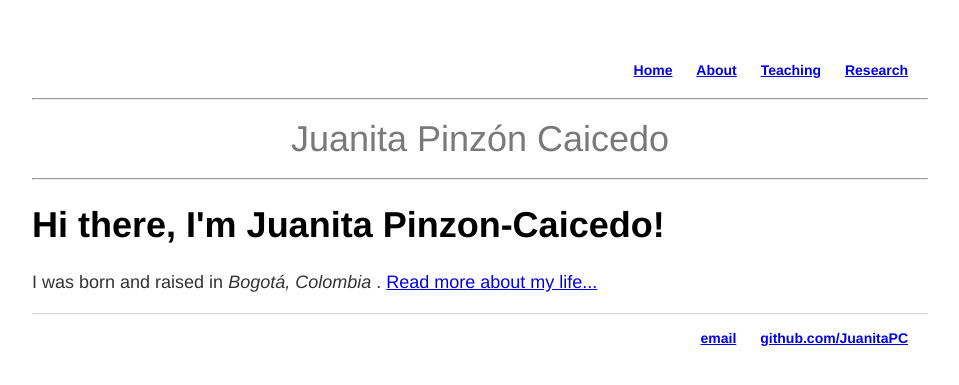
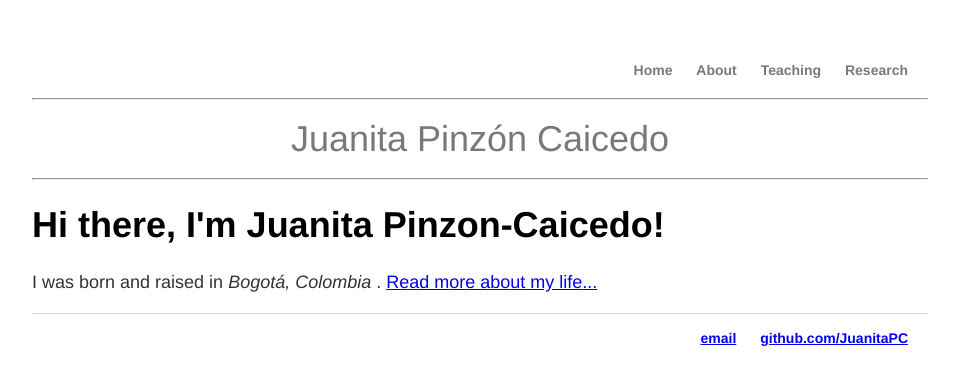
Before and after one commit to JuanitaPC/JuanitaPC.github.io, a Jekyll site: the page built from index.html, in a window 1280 px wide. Shown: the top 385 px of the page, without its empty margins (160-1119 px from the left). Built offline with Jekyll 4.4.1, drawn with Linux system fonts in a browser that asks for light colours.

Commit message:
Update main.css

```diff
--- a/css/main.css
+++ b/css/main.css
@@ -18,7 +18,6 @@ nav ul, footer ul {
 	font-weight: bold;
 	line-height:20px;
 	height:20px;
-	width:100%;
 	float:top;
 	text-align:right;
 	font-size:14px;
@@ -28,8 +27,14 @@ nav ul li, footer ul li {
     margin-right: 20px;
 }
 a:hover, a:active{
-	#text-decoration: underline;
 	color: blue;
+}
+nav a:link, a:visited {
+	color: rgb(121, 121, 121);
+	text-decoration:none;
+}
+nav a.current {
+	color: #0099FF;
 }
 h1 {
     font-size: 3em;
```
